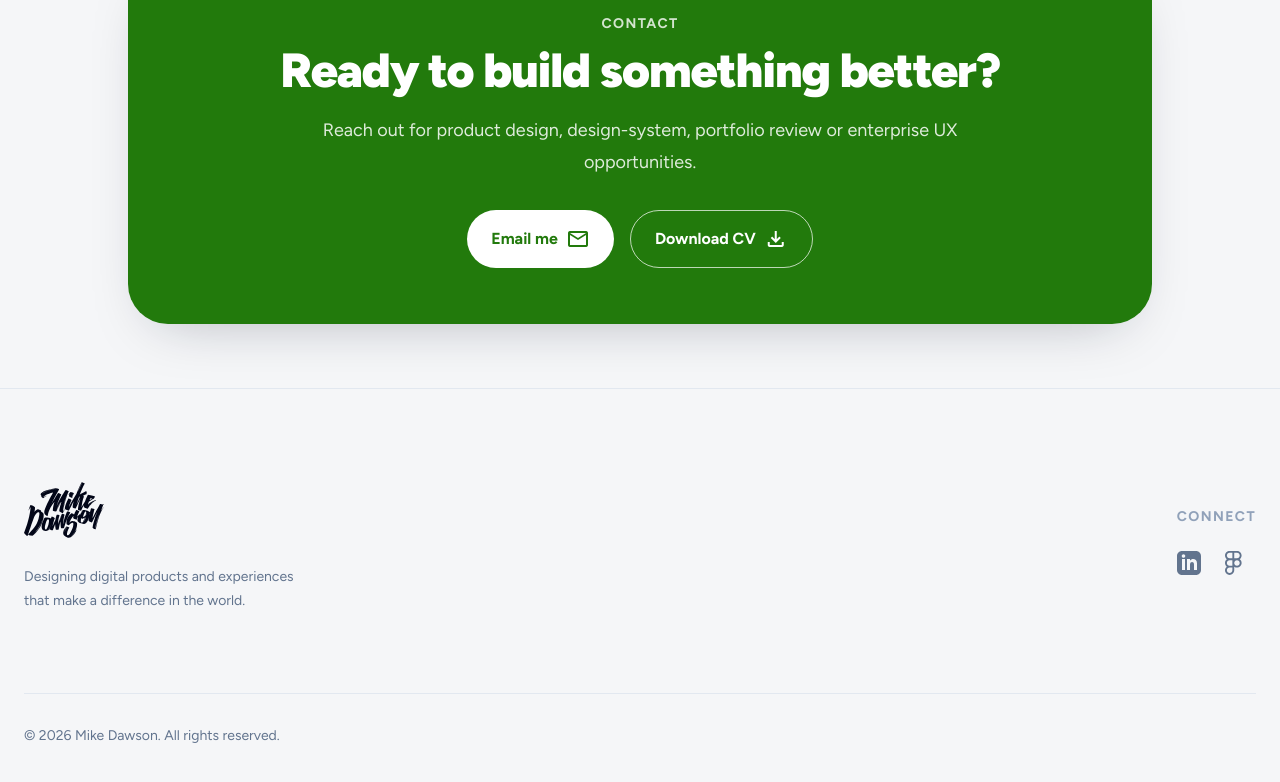
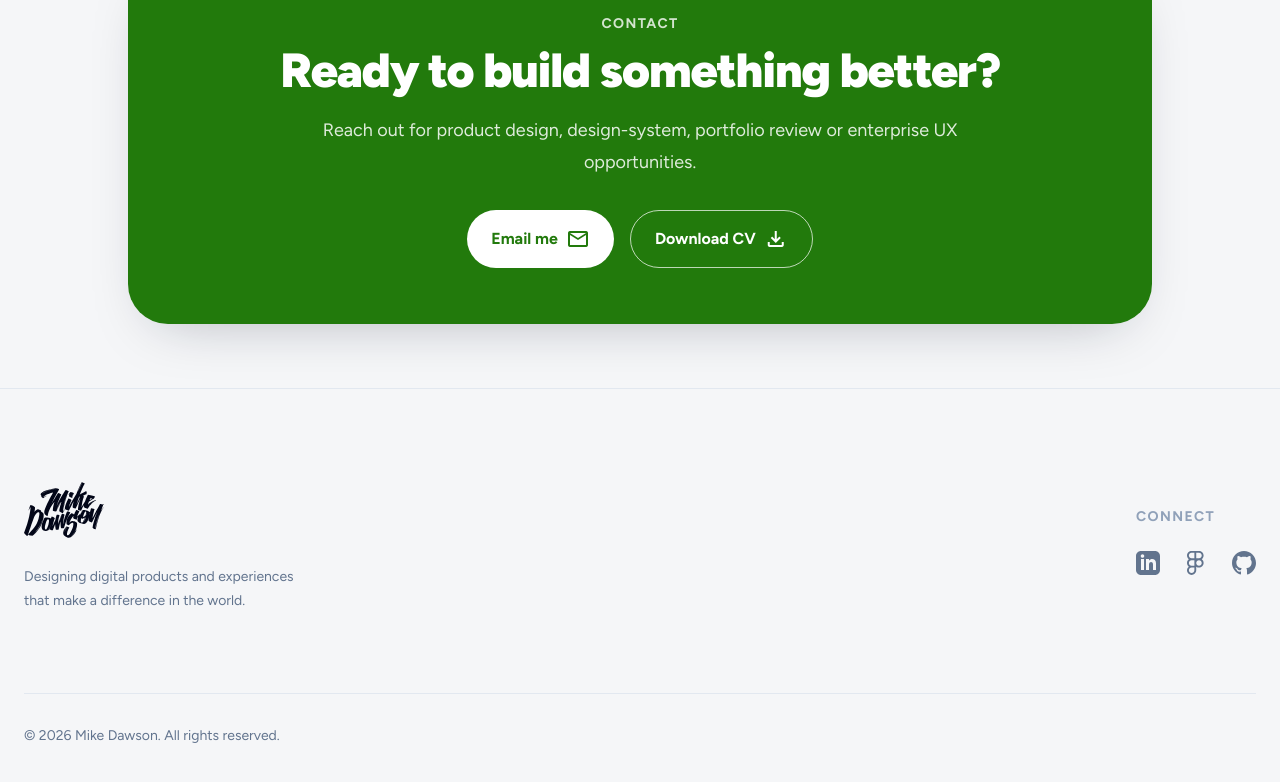
Before and after one commit to mikedawsonmd/portfolio, a website: page index.html in a window 1280 px wide. Shown: the part 3039-3821 px from the top of the page. Drawn offline with nearby package versions, Linux system fonts and the light colour scheme.

Commit message:
added github link to the footer

```diff
--- a/index.html
+++ b/index.html
@@ -925,10 +925,26 @@
                         >
                             <svg
                                 class="size-6 fill-current"
+                                viewBox="0 0 18 24"
+                            >
+                                <path
+                                    d="M11.988 0c2.551 0 4.618 2.068 4.618 4.618 0 1.505 -0.72 2.842 -1.834 3.685 1.114 0.843 1.834 2.18 1.834 3.685 0 2.55 -2.067 4.618 -4.618 4.618 -1.031 0 -1.984 -0.338 -2.752 -0.909v3.661c0 2.55 -2.068 4.618 -4.618 4.618s-4.618 -2.068 -4.618 -4.618C0 17.853 0.72 16.517 1.834 15.673 0.72 14.83 0 13.493 0 11.988c0 -1.505 0.72 -2.842 1.834 -3.685C0.72 7.46 0 6.123 0 4.618 0 2.068 2.068 0 4.618 0zM4.607 16.606c-1.515 0.006 -2.741 1.236 -2.741 2.752C1.866 20.878 3.098 22.111 4.618 22.111c1.52 0 2.752 -1.232 2.752 -2.752v-2.752zm7.381 -7.37c-1.518 0 -2.749 1.229 -2.752 2.747v0.011c0.003 1.517 1.234 2.747 2.752 2.747 1.52 0 2.752 -1.232 2.752 -2.752 0 -1.52 -1.232 -2.752 -2.752 -2.752m-7.37 0c-1.52 0 -2.752 1.232 -2.752 2.752 0 1.516 1.226 2.746 2.741 2.752h2.763V9.236zm0 -7.37c-1.52 0 -2.752 1.232 -2.752 2.752 0 1.52 1.232 2.752 2.752 2.752h2.752V1.866zm4.618 5.504h2.752c1.52 0 2.752 -1.232 2.752 -2.752s-1.232 -2.752 -2.752 -2.752H9.236z"
+                                />
+                            </svg>
+                        </a>
+                        <a
+                            class="text-slate-500 transition-colors hover:text-primary focus-visible:outline focus-visible:outline-2 focus-visible:outline-offset-4 focus-visible:outline-primary dark:text-slate-400 dark:hover:text-green-400"
+                            href="https://github.com/mikedawsonmd"
+                            target="_blank"
+                            rel="me noopener noreferrer"
+                            aria-label="Mike Dawson on Github"
+                        >
+                            <svg
+                                class="size-6 fill-current"
                                 viewBox="0 0 24 24"
                             >
                                 <path
-                                    d="M11.988 0c2.551 0 4.618 2.068 4.618 4.618 0 1.505 -0.72 2.842 -1.834 3.685 1.114 0.843 1.834 2.18 1.834 3.685 0 2.55 -2.067 4.618 -4.618 4.618 -1.031 0 -1.984 -0.338 -2.752 -0.909v3.661c0 2.55 -2.068 4.618 -4.618 4.618s-4.618 -2.068 -4.618 -4.618C0 17.853 0.72 16.517 1.834 15.673 0.72 14.83 0 13.493 0 11.988c0 -1.505 0.72 -2.842 1.834 -3.685C0.72 7.46 0 6.123 0 4.618 0 2.068 2.068 0 4.618 0zM4.607 16.606c-1.515 0.006 -2.741 1.236 -2.741 2.752C1.866 20.878 3.098 22.111 4.618 22.111c1.52 0 2.752 -1.232 2.752 -2.752v-2.752zm7.381 -7.37c-1.518 0 -2.749 1.229 -2.752 2.747v0.011c0.003 1.517 1.234 2.747 2.752 2.747 1.52 0 2.752 -1.232 2.752 -2.752 0 -1.52 -1.232 -2.752 -2.752 -2.752m-7.37 0c-1.52 0 -2.752 1.232 -2.752 2.752 0 1.516 1.226 2.746 2.741 2.752h2.763V9.236zm0 -7.37c-1.52 0 -2.752 1.232 -2.752 2.752 0 1.52 1.232 2.752 2.752 2.752h2.752V1.866zm4.618 5.504h2.752c1.52 0 2.752 -1.232 2.752 -2.752s-1.232 -2.752 -2.752 -2.752H9.236z"
+                                    d="M12 0c-6.626 0-12 5.373-12 12 0 5.302 3.438 9.8 8.207 11.387.599.111.793-.261.793-.577v-2.234c-3.338.726-4.033-1.416-4.033-1.416-.546-1.387-1.333-1.756-1.333-1.756-1.089-.745.083-.729.083-.729 1.205.084 1.839 1.237 1.839 1.237 1.07 1.834 2.807 1.304 3.492.997.107-.775.418-1.305.762-1.604-2.665-.305-5.467-1.334-5.467-5.931 0-1.311.469-2.381 1.236-3.221-.124-.303-.535-1.524.117-3.176 0 0 1.008-.322 3.301 1.23.957-.266 1.983-.399 3.003-.404 1.02.005 2.047.138 3.006.404 2.291-1.552 3.297-1.23 3.297-1.23.653 1.653.242 2.874.118 3.176.77.84 1.235 1.911 1.235 3.221 0 4.609-2.807 5.624-5.479 5.921.43.372.823 1.102.823 2.222v3.293c0 .319.192.694.801.576 4.765-1.589 8.199-6.086 8.199-11.386 0-6.627-5.373-12-12-12z"
                                 />
                             </svg>
                         </a>
```
